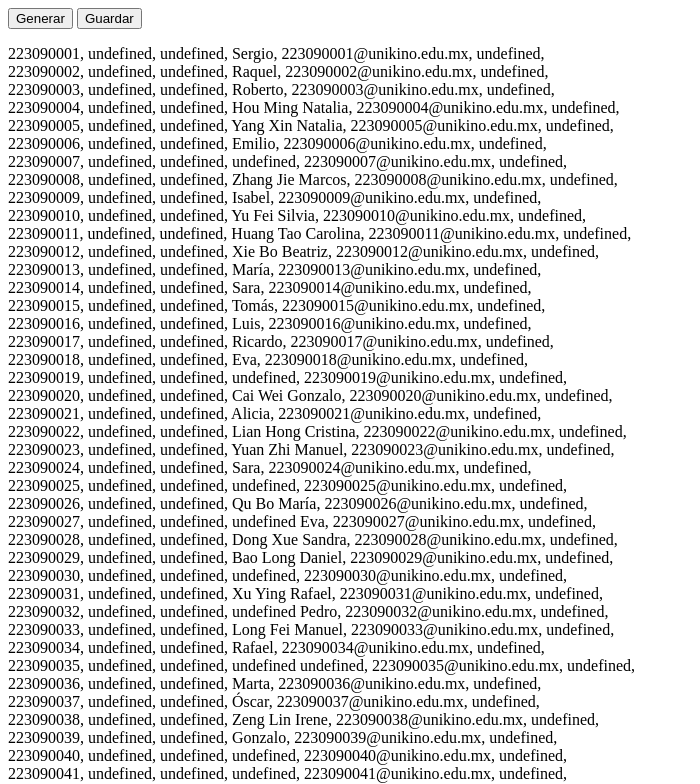
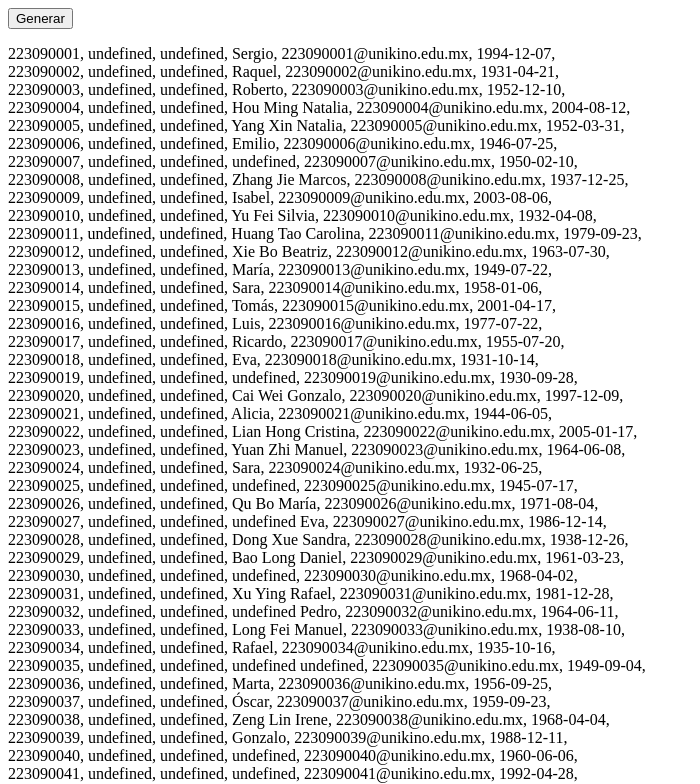
Before and after one commit to DreamRemnant/dreamremnant.github.io, a plain HTML site: page dummy.html in a window 1280 px wide. Both pictures are taken after a click on the button "Generar". Shown: the top 784 px of the page, without its empty margins (0-700 px from the left). Drawn offline with Linux system fonts and the light colour scheme.

Commit message:
Dummy data. Crea alumnos aleatorios y los enlista con numero de alumno, correo y nombre

```diff
--- a/dummy.html
+++ b/dummy.html
@@ -3,118 +3,11 @@
 <head>
     <meta charset="UTF-8">
     <meta name="viewport" content="width=device-width, initial-scale=1.0">
+    <script src="./js/dummy.js"></script>
     <title>Dummy Data</title>
-    <script>
-        const apellidosAlemanes = [
-            "Müller", "Schmidt", "Schneider", "Fischer", "Weber",
-            "Meyer", "Wagner", "Becker", "Hoffmann", "Schulz",
-            "Koch", "Richter", "Klein", "Wolf", "Schröder",
-            "Neumann", "Schwarz", "Zimmermann", "Braun", "Hartmann",
-            "Lange", "Schmitt", "Werner", "Krause", "Meier",
-            "Sommer", "König", "Engel", "Herrmann", "Walter",
-            "Lange", "Pohl", "Richter", "Fuchs", "Busch",
-            "Schreiber", "Zimmer", "Jansen", "Günther", "Vogel",
-            "Hermann", "Hofmann", "Keller", "Wolf", "Braun",
-            "Engelhardt", "Graf", "Albrecht", "Wiegand", "Günther",
-            "Schulte", "Seidel", "Huber", "Schubert", "Roth",
-            "Stiegler", "Dietrich", "Schrader", "Möller", "Lorenz",
-            "Kiefer", "Götz", "Krauß", "Riedel", "Arnold",
-            "Günzel", "Beck", "Dreyer", "Witt", "Putz",
-            "Huber", "Baumann", "Bock", "Engel", "Fröhlich",
-            "Krüger", "Meyer", "Keller", "Wolf", "Wenzel",
-            "Weiss", "Otten", "Schulze", "Meyer", "Schmitt",
-            "Möller", "Schreiber", "Fischer", "Schmitt", "Pfeiffer",
-            "Fiedler", "Ziegler", "Engel", "Senger", "Friedrich",
-            "Sauter", "Moser", "Eberhardt"
-        ];
-
-        const apellidosEspanoles = [
-            "García", "Fernández", "González", "Rodríguez", "López",
-            "Martínez", "Sánchez", "Pérez", "Gómez", "Martín",
-            "Díaz", "Moreno", "Muñoz", "Álvarez", "Romero",
-            "Jiménez", "Molina", "Vázquez", "Castro", "Ortiz",
-            "Ramos", "Delgado", "Navarro", "Torres", "Salazar",
-            "Cruz", "Reyes", "Hernández", "Jiménez", "Luna",
-            "Márquez", "Aguilar", "Ríos", "Cano", "Pacheco",
-            "Bermúdez", "Vega", "Serrano", "Hidalgo", "Cardenas",
-            "Silva", "Maldonado", "Cordero", "Valdez", "Pérez",
-            "Téllez", "Santos", "Alonso", "Cabrera", "Ríos",
-            "Quintero", "Ceballos", "Montoya", "Camacho", "Castillo",
-            "Solano", "Figueroa", "Duarte", "Villarreal", "Castañeda",
-            "Pérez", "Ocampo", "Orozco", "Gutiérrez", "Salas",
-            "Acosta", "Villar", "Peña", "Coronado", "Arce",
-            "Mora", "Núñez", "Bautista", "Ramírez", "Paniagua",
-            "Gonzales", "Mena", "Correa", "Sánchez", "Serrato",
-            "Montes", "Salgado", "Aguilera", "Aranda", "Tovar",
-            "Solares", "Zapata", "Contreras", "Ferrer", "Salvador",
-            "Medina", "Pérez", "Arroyo", "Lara", "Saavedra"
-        ];
-
-        const nombresChinos = [
-            "Li Wei", "Wang Fang", "Zhang Jie", "Liu Yang", "Chen Hao",
-            "Zhao Min", "Yang Xin", "Wu Lei", "Sun Li", "Zhou Rui",
-            "Guo Qiang", "Ma Lin", "Xu Ying", "Shen Yu", "Deng Fei",
-            "Zhu Xi", "Huang Tao", "Gao Feng", "Luo Ming", "Cao Jun",
-            "Yuan Zhi", "Tang Lei", "He Jia", "Jin Hua", "Dong Mei",
-            "Fang Qian", "Cheng Yi", "Liang Hong", "Xie Bo", "Peng Yi",
-            "Xiao Yan", "Shi Hui", "Yao Wei", "Zheng Hao", "Fan Bing",
-            "Qi Ming", "Hao Jie", "Hu Xuan", "Pei Ning", "Kang Lei",
-            "Lin Cheng", "Han Yue", "Yu Fei", "Mo Yan", "Bao Long",
-            "Xue Feng", "Lai Jing", "Lu Yun", "Jiang Tao", "Ren Qi",
-            "Fu Qiang", "Dai Wei", "Su Ling", "Pan Kai", "Ke Yan",
-            "Jiang Ping", "Lei Meng", "Zou Xiang", "Shang Yu", "Qin Yue",
-            "Lian Hong", "Gu An", "Hou Ming", "Zhong Qiang", "Qiao Li",
-            "Cai Wei", "Tan Bin", "Long Fei", "Miao Lin", "Tian Yi",
-            "Guan Qian", "Qu Bo", "Dong Xue", "Kou Ping", "Liu Jie",
-            "Zeng Lin", "Feng Xin", "Gong Rui", "Wei Zhi", "Lü Ming"
-        ];
-
-        const nombresEspanol = [
-            "Carlos", "María", "José", "Laura", "Antonio",
-            "Lucía", "Manuel", "Carmen", "Francisco", "Elena",
-            "Javier", "Ana", "Sergio", "Raquel", "David",
-            "Isabel", "Pablo", "Cristina", "Pedro", "Beatriz",
-            "Alejandro", "Marta", "Rafael", "Clara", "Roberto",
-            "Nuria", "Juan", "Sara", "Miguel", "Eva",
-            "Álvaro", "Patricia", "Hugo", "Sofía", "Diego",
-            "Teresa", "Daniel", "Irene", "Luis", "Alicia",
-            "Ignacio", "Adriana", "Felipe", "Rosa", "Andrés",
-            "Victoria", "Fernando", "Silvia", "Alberto", "Gloria",
-            "Mario", "Pilar", "Enrique", "Raúl", "Cristina",
-            "Joaquín", "Sandra", "Lourdes", "Jorge", "Claudia",
-            "Ricardo", "Belén", "Tomás", "Almudena", "Emilio",
-            "Carolina", "Víctor", "Celia", "Ángel", "Gonzalo",
-            "Paula", "Óscar", "Rocío", "Adrián", "Cristina",
-            "Santiago", "Natalia", "Rubén", "Andrea", "Marcos"
-        ];
-
-        function generar() {
-            var resultado="";
-            var matricula=223090001;
-            for (let i = 0; i < 100; i++) {
-                resultado+=`${matricula++},
-                ${apellidosAlemanes[Math.floor(Math.random*100)]},
-                ${apellidosEspanoles[Math.floor(Math.random*100)]},
-            ${Math.floor(Math.random()*2)+1 == 1 ? nombresEspanol[Math.floor(Math.random()*100)] : nombresChinos[Math.floor(Math.random()*100)] +" "+  nombresEspanol[Math.floor(Math.random()*100)]},
-            ${matricula-1}@unikino.edu.mx,
-            ${generarFechaAleatoria('1930-01-01', '2005-12-31')},
-            <br>`;
-            }
-            document.getElementById("parrafo").innerHTML = resultado;
-        }
-
-        function generarFechaAleatoria(minFecha, maxFecha) {
-            const min = new Date(minFecha);
-            const max = new Date(maxFecha);
-
-            const fechaAleatoria = new Date(min )
-        }
-    </script>
 </head>
 <body>
     <input type="button" value="Generar" onclick="generar();">
-    <input type="button" value="Guardar">
     <p id="parrafo"></p>
-
 </body>
 </html>
--- /dev/null
+++ b/js/dummy.js
@@ -0,0 +1,117 @@
+const apellidosAlemanes = [
+    "Müller", "Schmidt", "Schneider", "Fischer", "Weber",
+    "Meyer", "Wagner", "Becker", "Hoffmann", "Schulz",
+    "Koch", "Richter", "Klein", "Wolf", "Schröder",
+    "Neumann", "Schwarz", "Zimmermann", "Braun", "Hartmann",
+    "Lange", "Schmitt", "Werner", "Krause", "Meier",
+    "Sommer", "König", "Engel", "Herrmann", "Walter",
+    "Lange", "Pohl", "Richter", "Fuchs", "Busch",
+    "Schreiber", "Zimmer", "Jansen", "Günther", "Vogel",
+    "Hermann", "Hofmann", "Keller", "Wolf", "Braun",
+    "Engelhardt", "Graf", "Albrecht", "Wiegand", "Günther",
+    "Schulte", "Seidel", "Huber", "Schubert", "Roth",
+    "Stiegler", "Dietrich", "Schrader", "Möller", "Lorenz",
+    "Kiefer", "Götz", "Krauß", "Riedel", "Arnold",
+    "Günzel", "Beck", "Dreyer", "Witt", "Putz",
+    "Huber", "Baumann", "Bock", "Engel", "Fröhlich",
+    "Krüger", "Meyer", "Keller", "Wolf", "Wenzel",
+    "Weiss", "Otten", "Schulze", "Meyer", "Schmitt",
+    "Möller", "Schreiber", "Fischer", "Schmitt", "Pfeiffer",
+    "Fiedler", "Ziegler", "Engel", "Senger", "Friedrich",
+    "Sauter", "Moser", "Eberhardt"
+];
+
+const apellidosEspanoles = [
+    "García", "Fernández", "González", "Rodríguez", "López",
+    "Martínez", "Sánchez", "Pérez", "Gómez", "Martín",
+    "Díaz", "Moreno", "Muñoz", "Álvarez", "Romero",
+    "Jiménez", "Molina", "Vázquez", "Castro", "Ortiz",
+    "Ramos", "Delgado", "Navarro", "Torres", "Salazar",
+    "Cruz", "Reyes", "Hernández", "Jiménez", "Luna",
+    "Márquez", "Aguilar", "Ríos", "Cano", "Pacheco",
+    "Bermúdez", "Vega", "Serrano", "Hidalgo", "Cardenas",
+    "Silva", "Maldonado", "Cordero", "Valdez", "Pérez",
+    "Téllez", "Santos", "Alonso", "Cabrera", "Ríos",
+    "Quintero", "Ceballos", "Montoya", "Camacho", "Castillo",
+    "Solano", "Figueroa", "Duarte", "Villarreal", "Castañeda",
+    "Pérez", "Ocampo", "Orozco", "Gutiérrez", "Salas",
+    "Acosta", "Villar", "Peña", "Coronado", "Arce",
+    "Mora", "Núñez", "Bautista", "Ramírez", "Paniagua",
+    "Gonzales", "Mena", "Correa", "Sánchez", "Serrato",
+    "Montes", "Salgado", "Aguilera", "Aranda", "Tovar",
+    "Solares", "Zapata", "Contreras", "Ferrer", "Salvador",
+    "Medina", "Pérez", "Arroyo", "Lara", "Saavedra"
+];
+
+const nombresChinos = [
+    "Li Wei", "Wang Fang", "Zhang Jie", "Liu Yang", "Chen Hao",
+    "Zhao Min", "Yang Xin", "Wu Lei", "Sun Li", "Zhou Rui",
+    "Guo Qiang", "Ma Lin", "Xu Ying", "Shen Yu", "Deng Fei",
+    "Zhu Xi", "Huang Tao", "Gao Feng", "Luo Ming", "Cao Jun",
+    "Yuan Zhi", "Tang Lei", "He Jia", "Jin Hua", "Dong Mei",
+    "Fang Qian", "Cheng Yi", "Liang Hong", "Xie Bo", "Peng Yi",
+    "Xiao Yan", "Shi Hui", "Yao Wei", "Zheng Hao", "Fan Bing",
+    "Qi Ming", "Hao Jie", "Hu Xuan", "Pei Ning", "Kang Lei",
+    "Lin Cheng", "Han Yue", "Yu Fei", "Mo Yan", "Bao Long",
+    "Xue Feng", "Lai Jing", "Lu Yun", "Jiang Tao", "Ren Qi",
+    "Fu Qiang", "Dai Wei", "Su Ling", "Pan Kai", "Ke Yan",
+    "Jiang Ping", "Lei Meng", "Zou Xiang", "Shang Yu", "Qin Yue",
+    "Lian Hong", "Gu An", "Hou Ming", "Zhong Qiang", "Qiao Li",
+    "Cai Wei", "Tan Bin", "Long Fei", "Miao Lin", "Tian Yi",
+    "Guan Qian", "Qu Bo", "Dong Xue", "Kou Ping", "Liu Jie",
+    "Zeng Lin", "Feng Xin", "Gong Rui", "Wei Zhi", "Lü Ming"
+];
+
+const nombresEspanol = [
+    "Carlos", "María", "José", "Laura", "Antonio",
+    "Lucía", "Manuel", "Carmen", "Francisco", "Elena",
+    "Javier", "Ana", "Sergio", "Raquel", "David",
+    "Isabel", "Pablo", "Cristina", "Pedro", "Beatriz",
+    "Alejandro", "Marta", "Rafael", "Clara", "Roberto",
+    "Nuria", "Juan", "Sara", "Miguel", "Eva",
+    "Álvaro", "Patricia", "Hugo", "Sofía", "Diego",
+    "Teresa", "Daniel", "Irene", "Luis", "Alicia",
+    "Ignacio", "Adriana", "Felipe", "Rosa", "Andrés",
+    "Victoria", "Fernando", "Silvia", "Alberto", "Gloria",
+    "Mario", "Pilar", "Enrique", "Raúl", "Cristina",
+    "Joaquín", "Sandra", "Lourdes", "Jorge", "Claudia",
+    "Ricardo", "Belén", "Tomás", "Almudena", "Emilio",
+    "Carolina", "Víctor", "Celia", "Ángel", "Gonzalo",
+    "Paula", "Óscar", "Rocío", "Adrián", "Cristina",
+    "Santiago", "Natalia", "Rubén", "Andrea", "Marcos"
+];
+
+function generarFechaAleatoria(inicio, fin) {
+    // Convierte las fechas de entrada a milisegundos
+    const fechaInicio = new Date(inicio).getTime();
+    const fechaFin = new Date(fin).getTime();
+
+    // Genera un timestamp aleatorio entre las dos fechas
+    const timestampAleatorio = Math.random() * (fechaFin - fechaInicio) + fechaInicio;
+
+    // Crea un objeto Date a partir del timestamp aleatorio
+    const fechaAleatoria = new Date(timestampAleatorio);
+
+    // Formatea la fecha en año-mes-día
+    const año = fechaAleatoria.getFullYear();
+    const mes = String(fechaAleatoria.getMonth() + 1).padStart(2, '0'); // +1 porque los meses son 0-indexados
+    const dia = String(fechaAleatoria.getDate()).padStart(2, '0');
+
+    return `${año}-${mes}-${dia}`;
+}
+
+function generar() {
+    var resultado="";
+    var matricula=223090001;
+    for (let i = 0; i < 100; i++) {
+        resultado+=`${matricula++},
+        ${apellidosAlemanes[Math.floor(Math.random*100)]},
+        ${apellidosEspanoles[Math.floor(Math.random*100)]},
+    ${Math.floor(Math.random()*2)+1 == 1 ? nombresEspanol[Math.floor(Math.random()*100)] : nombresChinos[Math.floor(Math.random()*100)] +" "+  nombresEspanol[Math.floor(Math.random()*100)]},
+    ${matricula-1}@unikino.edu.mx,
+    ${generarFechaAleatoria('1930-01-01', '2005-12-31')},
+    <br>`;
+    }
+
+    document.getElementById("parrafo").innerHTML = resultado;
+}
```
Also changed, not shown: dummy2.html (deleted, +0 -87 lines).
